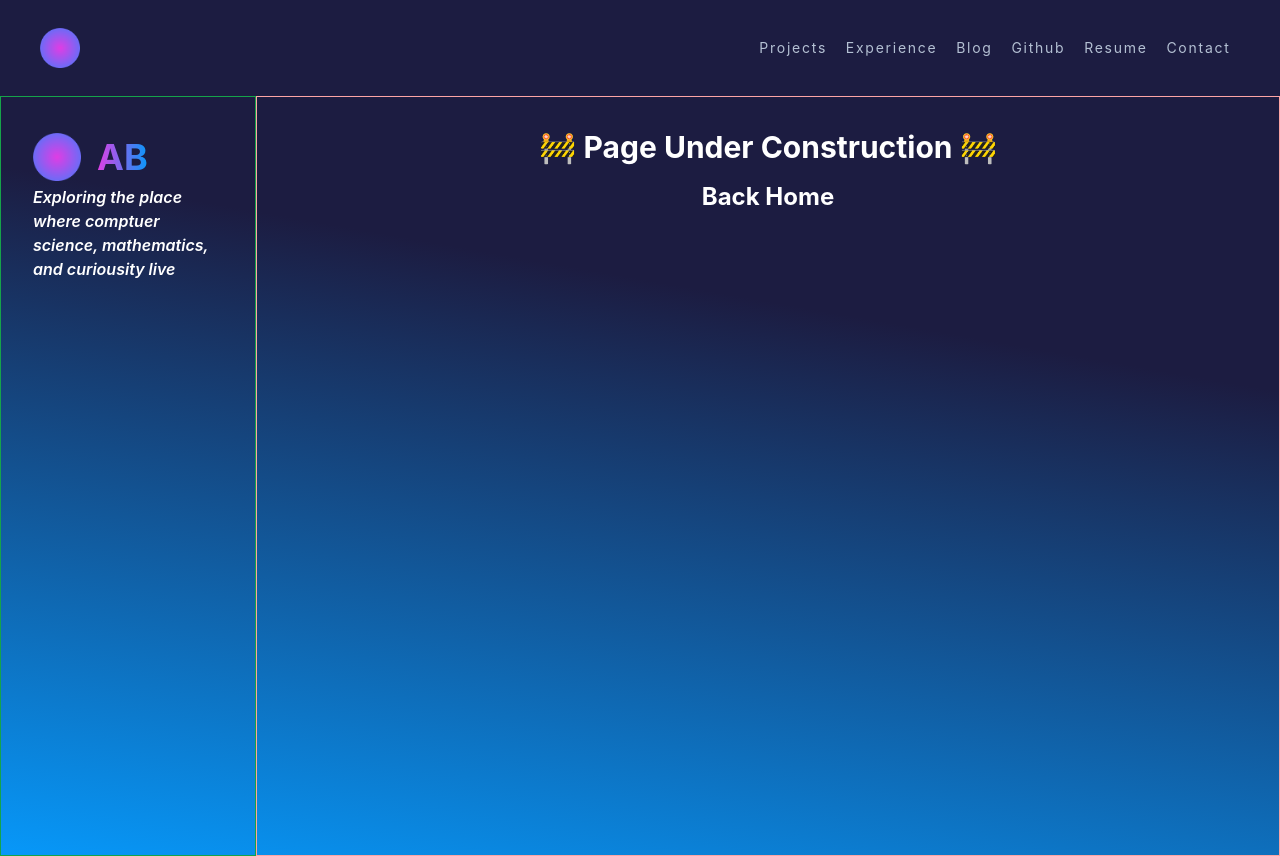
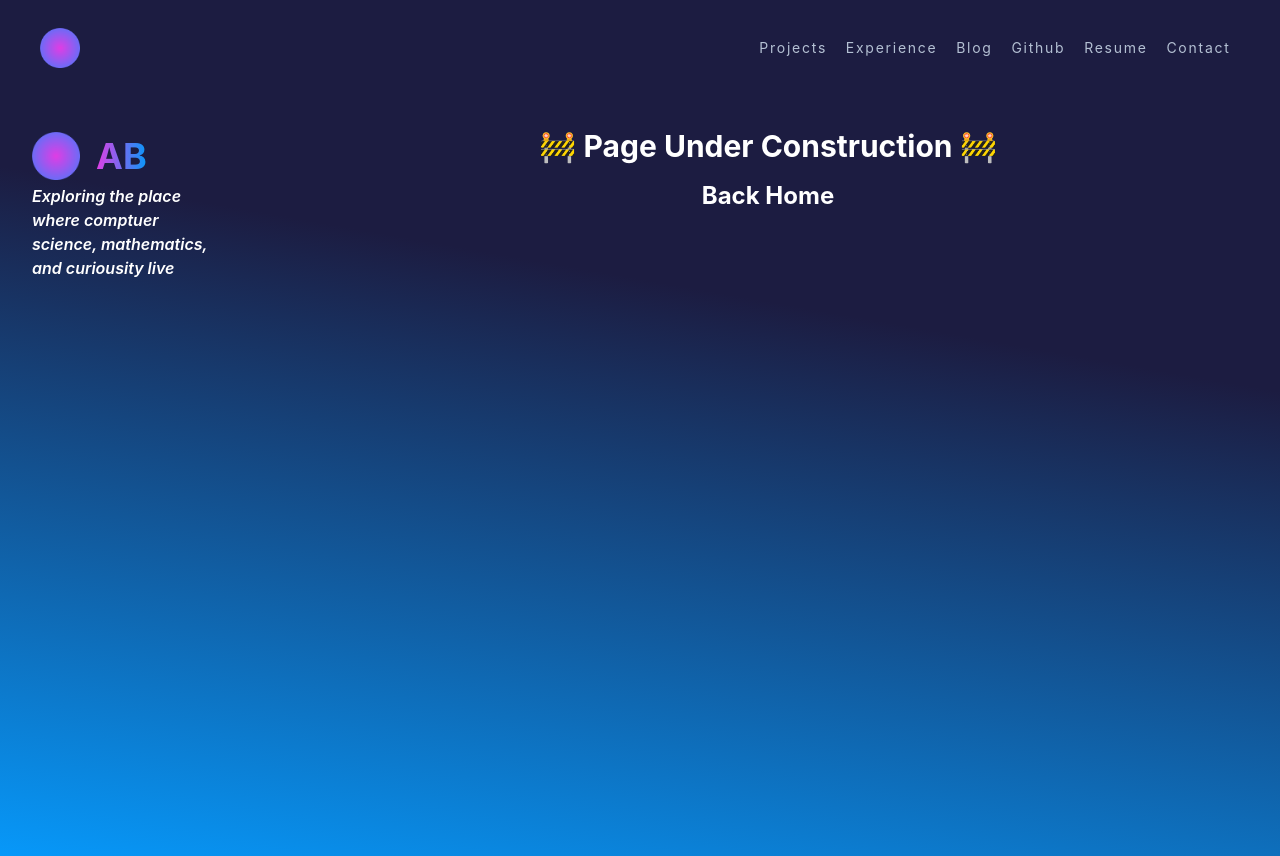
Before and after one commit to banushi-a/altonbanushi.com, a React (Create React App) app: page /blog in a window 1280 px wide. Built offline with nearby package versions, Linux system fonts and the light colour scheme.

Commit message:
Remove Borders

```diff
--- a/src/pages/Blog.tsx
+++ b/src/pages/Blog.tsx
@@ -60,7 +60,7 @@ const Blog = (): JSX.Element => {
           "linear-gradient(190deg, rgb(28, 28, 65) 30%, rgb(7, 152, 249) 100%)",
       }}
     >
-      <div className="flex flex-col p-8 col-span-5 md:col-span-1 text-white border border-green-600">
+      <div className="flex flex-col p-8 col-span-5 md:col-span-1 text-white">
         <div className="flex items-center h-14 gap-4">
           <img src={Logo} alt="Logo" className="h-12" />
           <h2 className="text-4xl font-bold bg-gradient-to-r from-my-pink to-my-blue bg-clip-text text-transparent">
@@ -73,7 +73,7 @@ const Blog = (): JSX.Element => {
           curiousity live
         </h2>
       </div>
-      <div className="text-white min-h-[95dvh] p-8 flex flex-col justify-start items-center gap-4 col-span-5 md:col-span-4 border border-red-300">
+      <div className="text-white min-h-[95dvh] p-8 flex flex-col justify-start items-center gap-4 col-span-5 md:col-span-4">
         {blogLinks}
       </div>
     </div>
```
